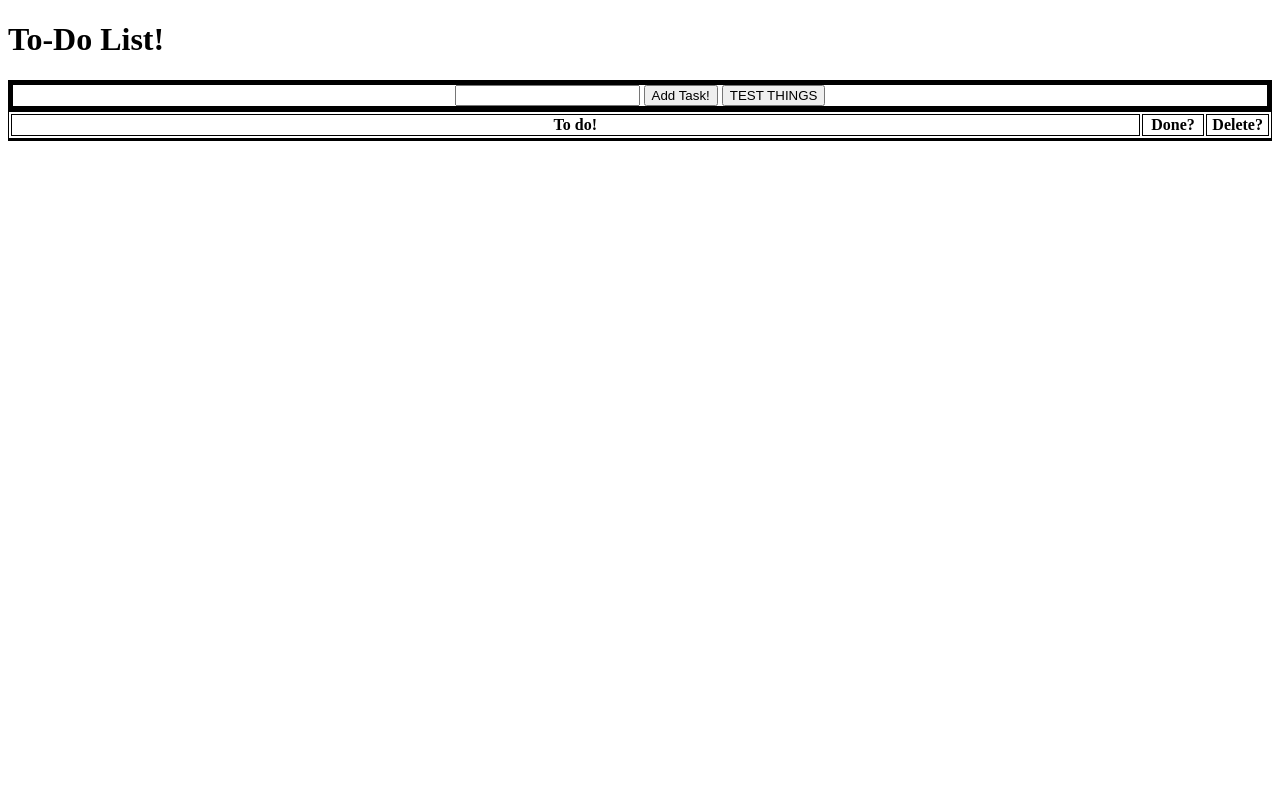
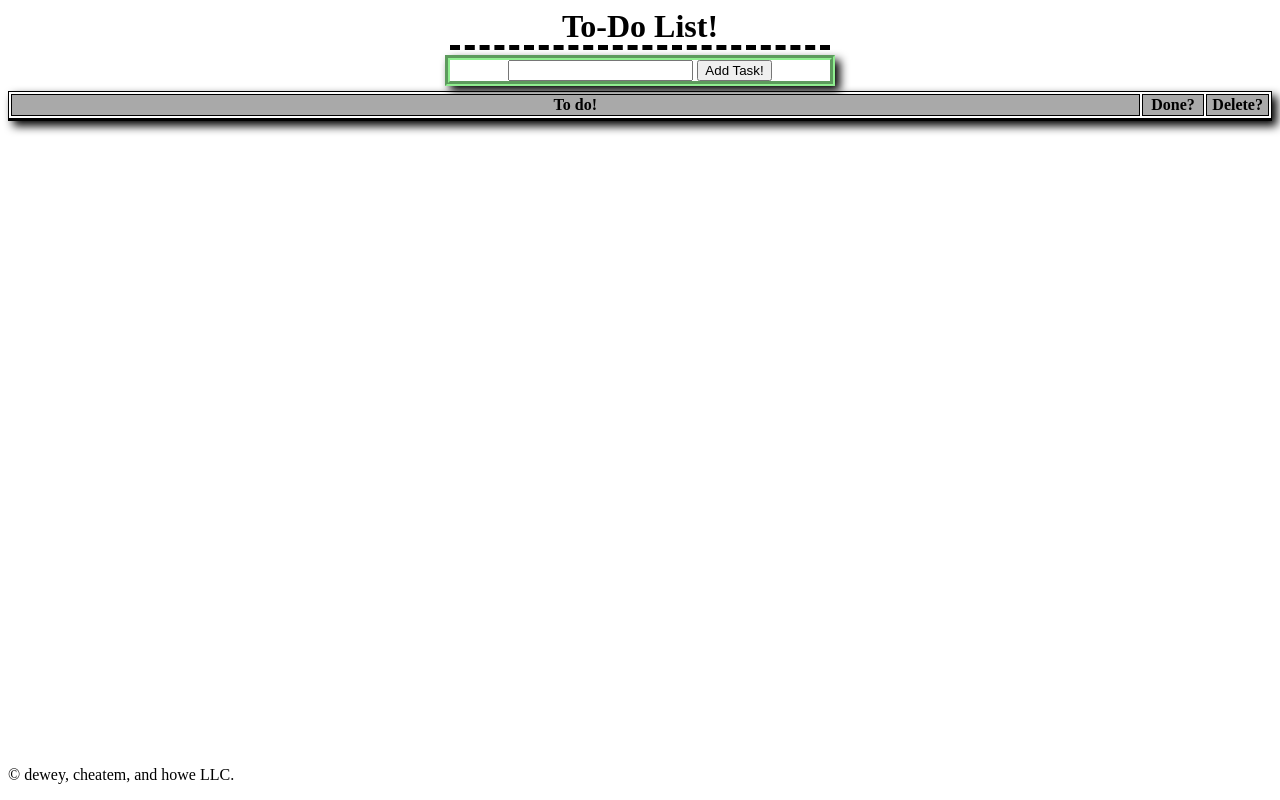
Before and after one commit to dhnash1/TODO, a website: page public/index.html in a window 1280 px wide. Drawn offline with Linux system fonts and the light colour scheme; no server answers.

Commit message:
style changes and enter button

```diff
--- a/package.json
+++ b/package.json
@@ -4,7 +4,10 @@
   "description": "",
   "main": "app.js",
   "scripts": {
-    "test": "echo \"Error: no test specified\" && exit 1"
+    "test": "echo \"Error: no test specified\" && exit 1",
+    "start": "node app.js"
+
+
   },
   "author": "",
   "license": "ISC",
--- a/public/index.html
+++ b/public/index.html
@@ -12,8 +12,8 @@
     <div class="inputs">
       <input type="text" id="taskCreate" value="">
       <button type="button" id="createButton">Add Task!</button>
-      <button type="button" id="tester">TEST THINGS</button>
     </div>
+    <div class="tables">
       <table id="topRow">
         <thead>
           <th class="main">To do!</th>
@@ -23,5 +23,9 @@
       </table>
       <table id="theTable">
       </table>
+    </div>
+    <div class="right">
+      <p> 	&copy; dewey, cheatem, and howe LLC. </p>
+    </div>
   </body>
 </html>
--- a/public/scripts/script.js
+++ b/public/scripts/script.js
@@ -1,15 +1,9 @@
 console.log('READY!');
 $(function(){
   getIt();
-  console.log('JQ!');
-  $('#createButton').on('click', function(){
-    var newTask = $('#taskCreate').val();
-    console.log("Golly gee, wouldja look what ive got!", newTask);
-    $('#taskCreate').val('');
-    sendIt(newTask);
-    getIt();
-  });//end that fancy click business
-clicks();
+  createClick();
+  clicks();
+  enter();
 });//end the dock rudder
 
 
@@ -81,3 +75,20 @@ function clicks(){
     });
   });//Deletes a row when ya click the delete button
 }
+function enter(){
+  $("#taskCreate").keyup(function(event){
+    if(event.keyCode == 13){
+        $("#createButton").click();
+    }
+});
+}
+
+function createClick(){
+  $('#createButton').on('click', function(){
+    var newTask = $('#taskCreate').val();
+    console.log("Golly gee, wouldja look what ive got!", newTask);
+    $('#taskCreate').val('');
+    sendIt(newTask);
+    getIt();
+  });//end that fancy click business
+}
--- a/public/style.css
+++ b/public/style.css
@@ -1,8 +1,20 @@
+body{
+  text-align: center;
+}
+h1{
+  text-align: center;
+  border-bottom: dashed 5px black;
+  width:30%;
+  margin: 5px auto;
+}
+
 .colored{
-  background-color: lime;
+  background-color: lightgrey;
 }
 .inputs{
-  border: solid black 5px;
+  margin: 5px auto;
+  border: groove lightgreen 5px;
+  width: 30%;
   text-align: center;
 }
 .main{
@@ -16,5 +28,25 @@
 }
 table, th, td{
   border: solid black 1px;
-  width: 100%
+  width: 100%;
 }
+th{
+  background-color: darkgrey;
+}
+.completeButton, .deleteButton {
+  border-radius: 7px;
+}
+.completeButton{
+  background-color: lime;
+}
+.deleteButton{
+  background-color: red;
+}
+.tables, .inputs{
+  box-shadow: 5px 5px 10px;
+}
+.right{
+  position: absolute;
+  bottom:0;
+
+}
```
